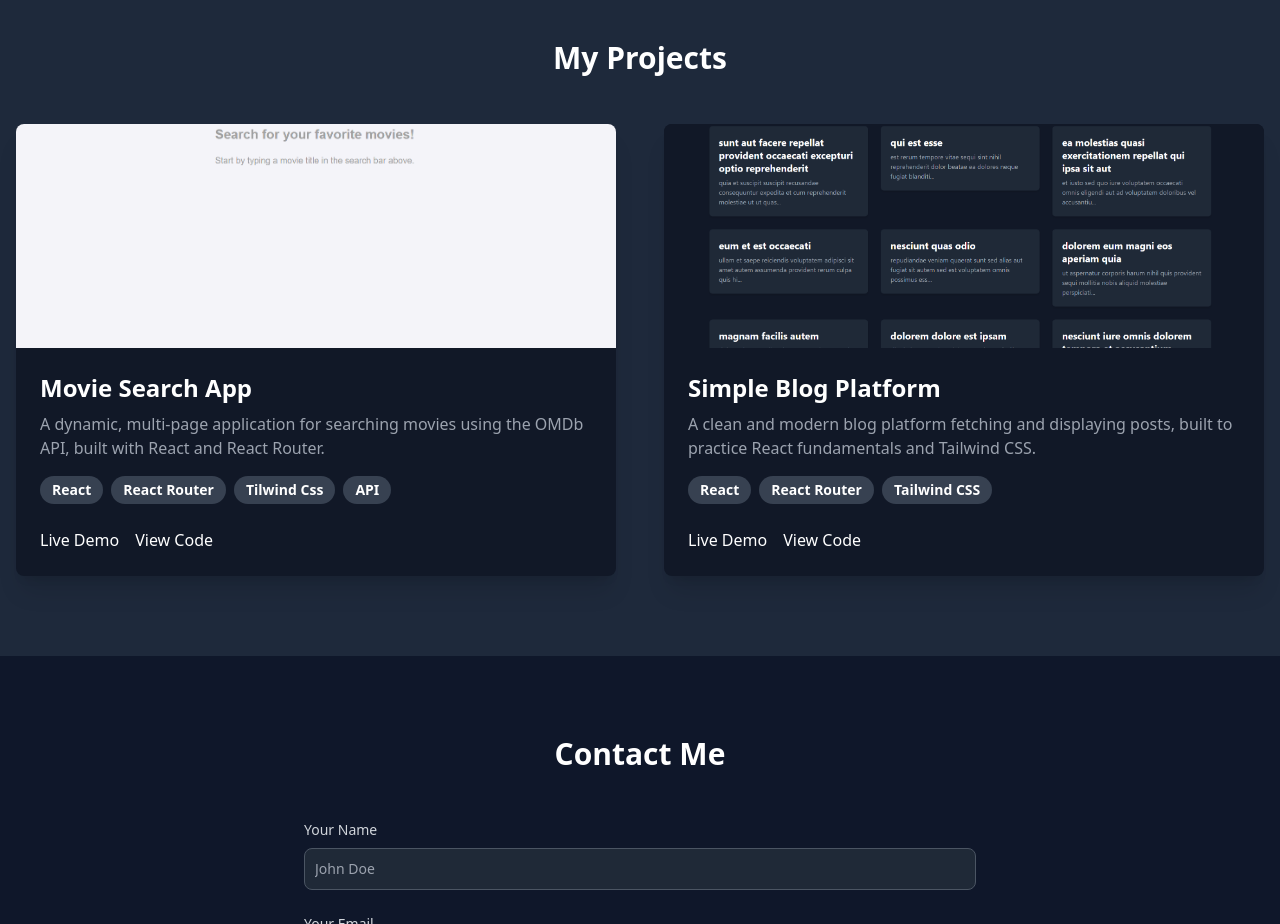
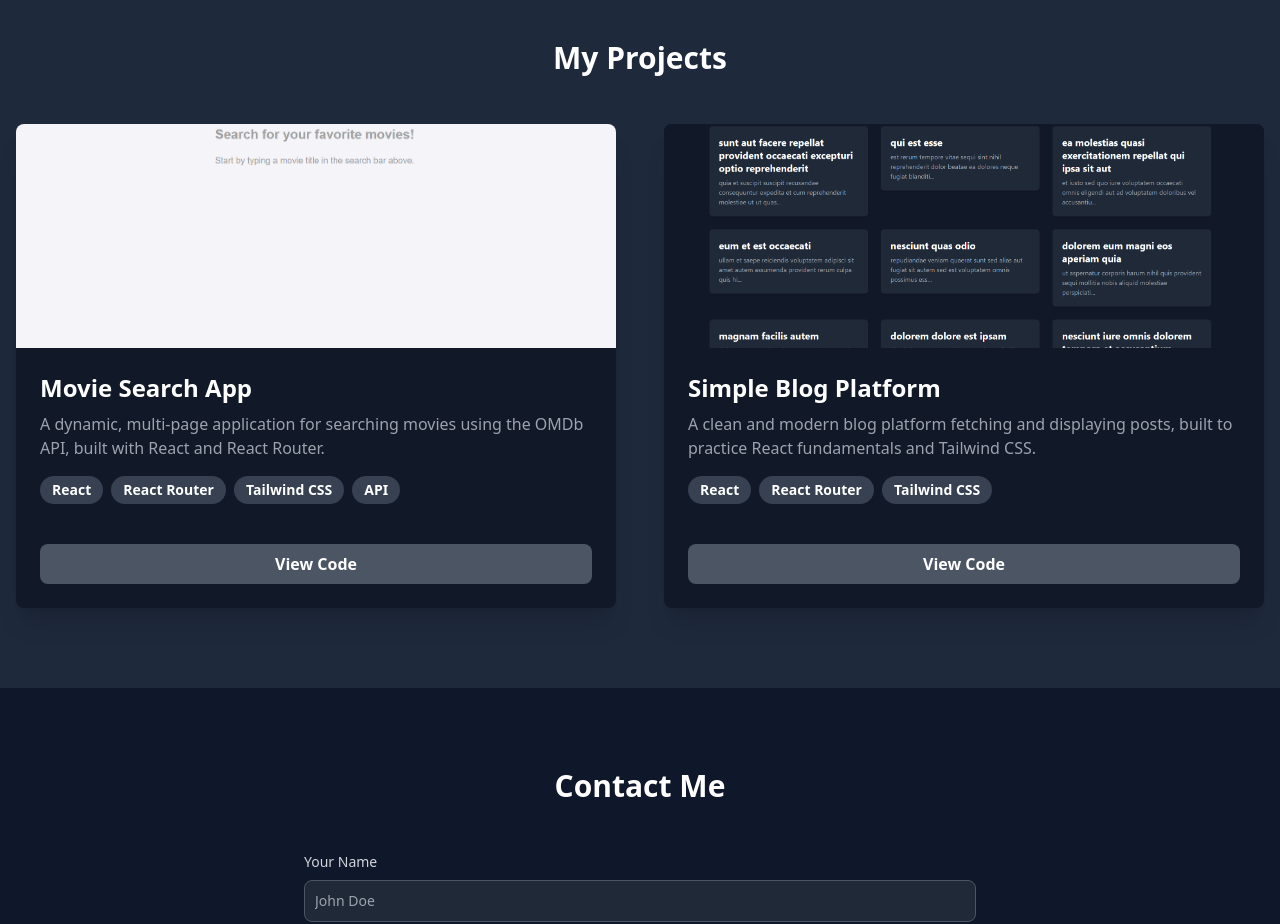
Before and after one commit to arminshami7/my-portfolio, a React (Vite) app: page / in a window 1280 px wide. Shown: the part 1320-2244 px from the top of the page. Built offline with nearby package versions, Linux system fonts and the light colour scheme.

Commit message:
Initial commit: Portfolio project setup complete

```diff
--- a/src/components/Projects.jsx
+++ b/src/components/Projects.jsx
@@ -1,25 +1,24 @@
-import movieAppImg from '../assets/movie-app.png'; // مسیر اسکرین‌شات‌ها
-import blogAppImg from '../assets/blog-app.png'
+import movieAppImg from '../assets/movie-app.png';
+import blogAppImg from '../assets/blog-app.png';
 
-const ProjectsData = [
-    {
-        title:'Movie Search App',
-        image: movieAppImg,
-        description: 'A dynamic, multi-page application for searching movies using the OMDb API, built with React and React Router.',
-        tech: ['React', 'React Router', 'Tilwind Css', 'API'],
-        liveUrl: 'https://movie-search-app11.netlify.app/', // <-- لینک نت‌لیفای خودت رو بذار
-        codeUrl: 'https://github.com/arminshami7/movie-search', // <-- لینک گیت‌هاب خودت رو بذار
-    },
-    {
+const projectsData = [
+  {
+    title: 'Movie Search App',
+    image: movieAppImg,
+    description: 'A dynamic, multi-page application for searching movies using the OMDb API, built with React and React Router.',
+    tech: ['React', 'React Router', 'Tailwind CSS', 'API'],
+    liveUrl: 'https://arminshami7.github.io/movie-search-app/',
+    codeUrl: 'https://github.com/arminshami7/movie-search-app',
+  },
+  {
     title: 'Simple Blog Platform',
     image: blogAppImg,
     description: 'A clean and modern blog platform fetching and displaying posts, built to practice React fundamentals and Tailwind CSS.',
     tech: ['React', 'React Router', 'Tailwind CSS'],
-    liveUrl: 'https://react-blog-app11.netlify.app/', // <-- لینک نت‌لیفای خودت رو بذار
-    codeUrl: 'https://github.com/arminshami7/react-blog-app', // <-- لینک گیت‌هاب خودت رو بذار
+    liveUrl: 'https://arminshami7.github.io/react-blog-app/',
+    codeUrl: 'https://github.com/arminshami7/react-blog-app',
   },
 ];
-
 
 function Projects() {
   return (
@@ -28,15 +27,24 @@ function Projects() {
         <h2 className="text-3xl font-bold text-center mb-12">My Projects</h2>
 
         <div className="grid grid-cols-1 md:grid-cols-2 gap-12">
-          {/* اینجا هم آرایه و هم پارامتر با حرف کوچک هستن */}
-          {ProjectsData.map((project, index) => (
-            <div key={index} className="bg-gray-900 rounded-lg shadow-xl overflow-hidden">
-              {/* همه جا از project استفاده می‌کنیم */}
-              <img src={project.image} alt={project.title} className="w-full h-56 object-cover" />
+          {projectsData.map((project, index) => (
+            <div key={index} className="bg-gray-900 rounded-lg shadow-xl overflow-hidden flex flex-col">
 
-              <div className="p-6">
-                <h3 className="text-2xl font-bold mb-2">{project.title}</h3>
-                <p className="text-gray-400 mb-4">{project.description}</p>
+              {/* --- تغییر ۱: عکس الان یک لینک است --- */}
+              <a href={project.liveUrl} target="_blank" rel="noopener noreferrer">
+                <img
+                  src={project.image}
+                  alt={project.title}
+                  className="w-full h-56 object-cover hover:opacity-75 transition-opacity duration-300"
+                />
+              </a>
+
+              <div className="p-6 flex flex-col flex-grow">
+                {/* --- تغییر ۲: عنوان الان یک لینک است --- */}
+                <a href={project.liveUrl} target="_blank" rel="noopener noreferrer">
+                  <h3 className="text-2xl font-bold mb-2 hover:text-blue-400 transition-colors duration-300">{project.title}</h3>
+                </a>
+                <p className="text-gray-400 mb-4 flex-grow">{project.description}</p>
 
                 <div className="flex flex-wrap gap-2 mb-6">
                   {project.tech.map((tech, i) => (
@@ -46,9 +54,16 @@ function Projects() {
                   ))}
                 </div>
 
-                <div className="flex gap-4">
-                  <a href={project.liveUrl} /* ... */>Live Demo</a>
-                  <a href={project.codeUrl} /* ... */>View Code</a>
+                {/* --- تغییر ۳: دکمه Live Demo حذف شده و دکمه Code در مرکز قرار گرفته --- */}
+                <div className="mt-auto pt-4">
+                  <a
+                    href={project.codeUrl}
+                    target="_blank"
+                    rel="noopener noreferrer"
+                    className="bg-gray-600 hover:bg-gray-500 text-white font-bold py-2 px-4 rounded-lg transition-colors block text-center"
+                  >
+                    View Code
+                  </a>
                 </div>
               </div>
             </div>
```
